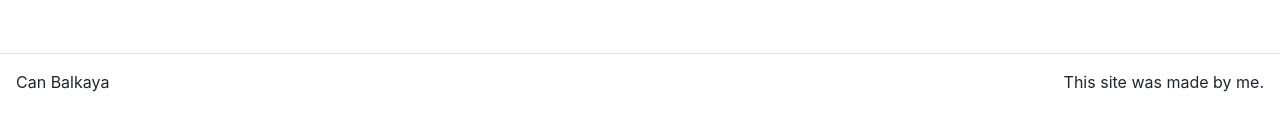
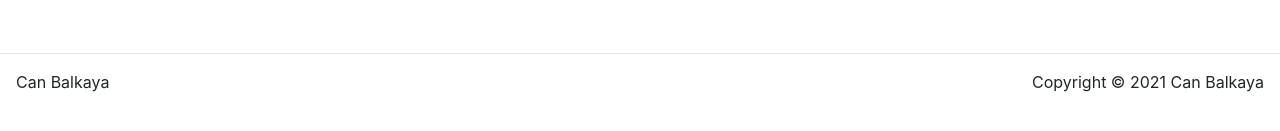
Before and after one commit to canbalkaya/canbalkaya.com, a React (Create React App) app in the folder my-website/: page / in a window 1280 px wide. Shown: the part 403-534 px from the top of the page. Built offline with nearby package versions, Linux system fonts and the light colour scheme; the HTML template or start-up script is replaced by a standard one.

Commit message:
Footer is updated.

```diff
--- a/my-website/src/App.js
+++ b/my-website/src/App.js
@@ -18,6 +18,7 @@ class App extends React.Component {
 
       headerLinks: [
         { title: "Home", path: "/" },
+        { title: "About", path: "/about" },
         { title: "Blog", path: "/about" },
         { title: "Contact", path: "/contact" }
       ],
--- a/my-website/src/components/Footer.js
+++ b/my-website/src/components/Footer.js
@@ -12,7 +12,7 @@ function Footer() {
                         Can Balkaya
                     </Col>
                     <Col className = "p-0 d-flex justify-content-end" md = {3}>
-                        This site was made by me.
+                        Copyright © 2021 Can Balkaya
                     </Col>
                 </Row>
             </Container>
--- a/my-website/src/index.css
+++ b/my-website/src/index.css
@@ -12,14 +12,14 @@ code {
     monospace;
 }
 
-h1,h2,h3,h4,h5,h6{
+h1, h2, h3, h4, h5, h6 {
   font-weight: 600;
   line-height: 1.4211;
   letter-spacing: .012em;
   color:white;
 }
 
-body{
+body {
   background-color: black;
 }
 
```
